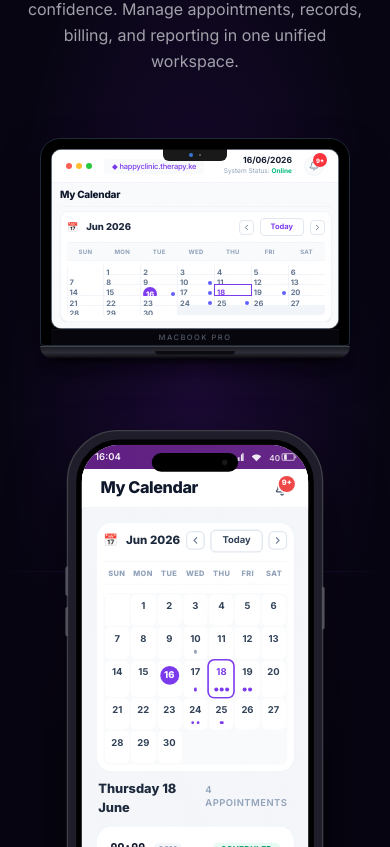
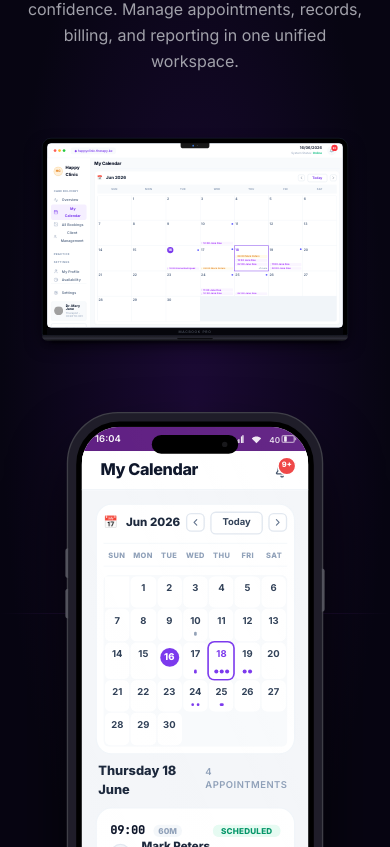
Before and after one commit to WanyekiTech/TheraSquareWebsite_CloudFlare, a React (Vite) app: page / in a window 390 px wide. Shown: the part 6477-7324 px from the top of the page. Built offline with nearby package versions, Linux system fonts and the light colour scheme; grey boxes are pictures that could not be loaded.

Commit message:
feat: scale laptop mockup proportionally on mobile devices

```diff
--- a/src/components/home/HowItLooks.tsx
+++ b/src/components/home/HowItLooks.tsx
@@ -181,7 +181,7 @@ export const HowItLooks = () => {
       <div className="flex-1 flex min-h-0 bg-[#f8fafc]">
 
         {/* Left Side Navigation (Therapist sidebar) */}
-        <div className="hidden sm:flex w-24 md:w-34 bg-white border-r border-slate-100 flex flex-col justify-between p-2 shrink-0" style={{ lineHeight: '16.75px' }}>
+        <div className="flex w-24 md:w-34 bg-white border-r border-slate-100 flex-col justify-between p-2 shrink-0" style={{ lineHeight: '16.75px' }}>
           <div className="space-y-3.5">
             {/* Happy Clinic Header */}
             <div className="flex items-center gap-1.5 px-1.5 py-1">
@@ -746,7 +746,8 @@ export const HowItLooks = () => {
           <div className="relative w-full max-w-5xl flex flex-col md:flex-row items-center justify-center gap-6 md:gap-4 xl:gap-8">
 
             {/* 1. PHOTOREALISTIC MACBOOK PRO WRAPPER */}
-            <div className="relative w-full md:w-[65%] max-w-[680px] select-none group z-10">
+            <div className="w-[680px] shrink-0 origin-top scale-[0.45] sm:scale-[0.7] md:scale-[0.8] lg:scale-[0.9] xl:scale-100 -mx-[187px] sm:-mx-[102px] md:-mx-[68px] lg:-mx-[34px] xl:mx-0 -mb-[249px] sm:-mb-[136px] md:-mb-[91px] lg:-mb-[45px] xl:mb-0 z-10 flex justify-center">
+              <div className="relative w-[680px] shrink-0 select-none group">
 
               {/* Laptop Screen Body Bezel */}
               <div className="relative bg-[#000000] rounded-t-[20px] rounded-b-[4px] border border-gray-800 p-[10px] pb-[16px] shadow-[0_20px_40px_-5px_rgba(0,0,0,0.8)]">
@@ -794,9 +795,10 @@ export const HowItLooks = () => {
               </div>
 
             </div>
+            </div>
 
             {/* 2. PHOTOREALISTIC IPHONE 15 PRO WRAPPER */}
-            <div className="relative w-[190px] select-none z-20 mt-12 md:mt-0 scale-[1.35] md:scale-100 origin-top mb-8 md:mb-0 mx-auto md:mx-0">
+            <div className="relative w-[190px] select-none z-20 mt-12 md:mt-0 scale-[1.35] md:scale-100 origin-top mb-28 md:mb-0 mx-auto md:mx-0">
 
               {/* Titanium frame exterior with subtle high-contrast rim */}
               <div className="relative bg-[#1f1d29] border-[1.5px] border-zinc-700 rounded-[38px] shadow-[0_25px_50px_-8px_rgba(0,0,0,1)] p-[6px]">
```
